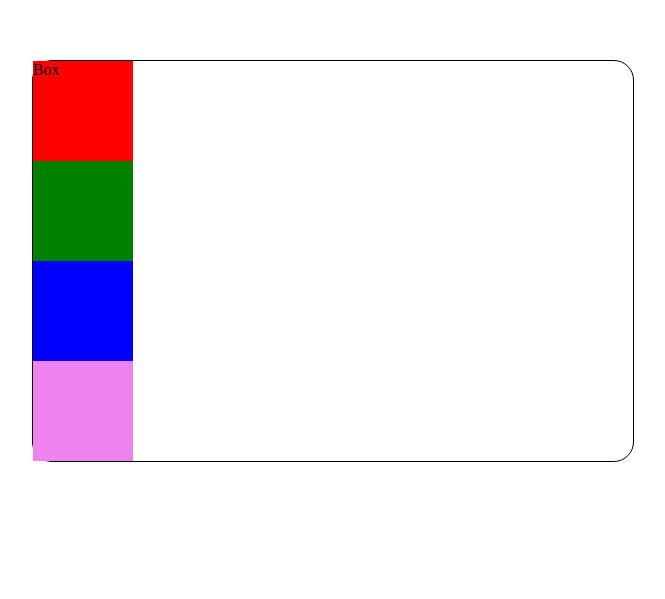
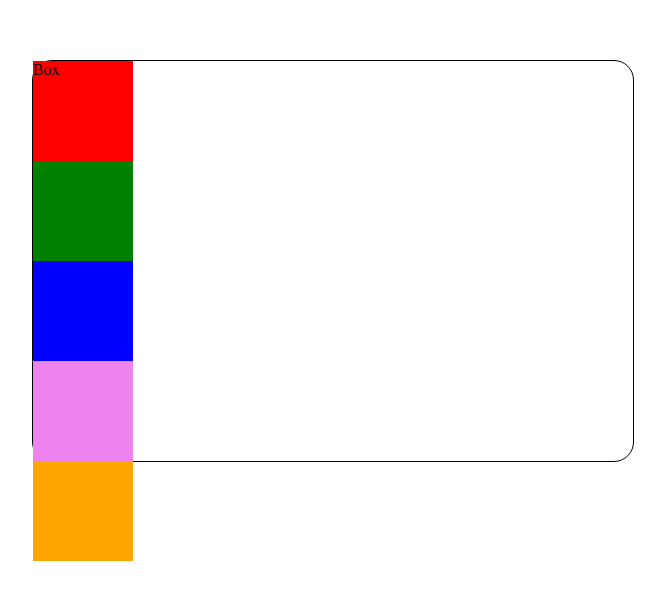
Before and after one commit to AnneWaifong/formation-git-dsd, a plain HTML site: page index.html in a window 1280 px wide. Shown: the part 139-738 px from the top of the page, without its empty margins (307-972 px from the left). Drawn offline with Linux system fonts and the light colour scheme.

Commit message:
ajoute couleur orange dans html

```diff
--- a/index.html
+++ b/index.html
@@ -14,6 +14,7 @@
         <div style="background-color: green;" class="box"></div>
         <div style="background-color: blue;" class="box"></div>
         <div style="background-color: violet;" class="box"></div>
+        <div style="background-color: orange;" class="box"></div>
     </div>
 
     <script src="script.js"></script>
```
